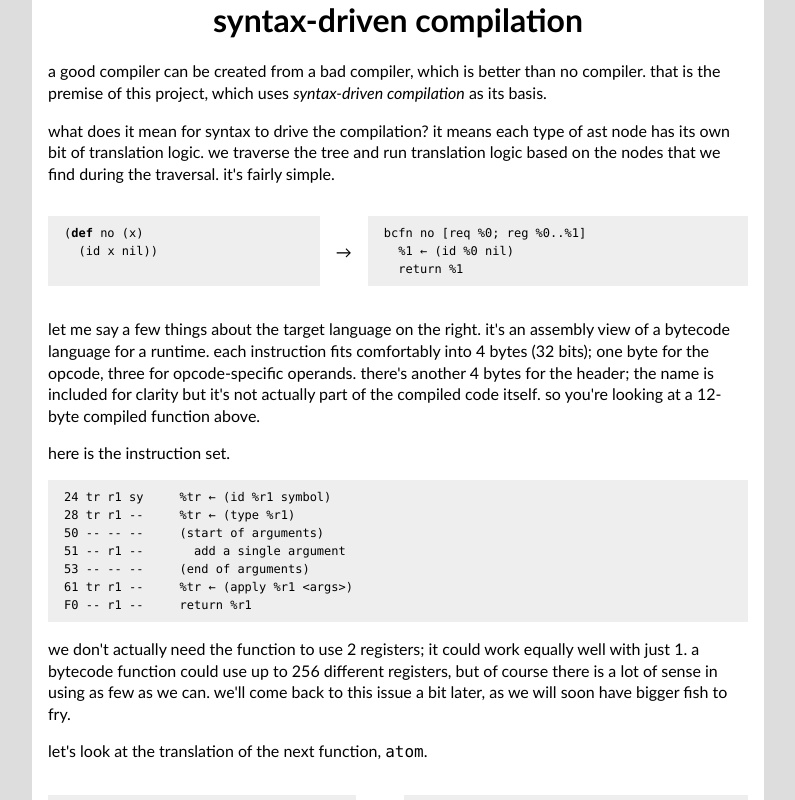
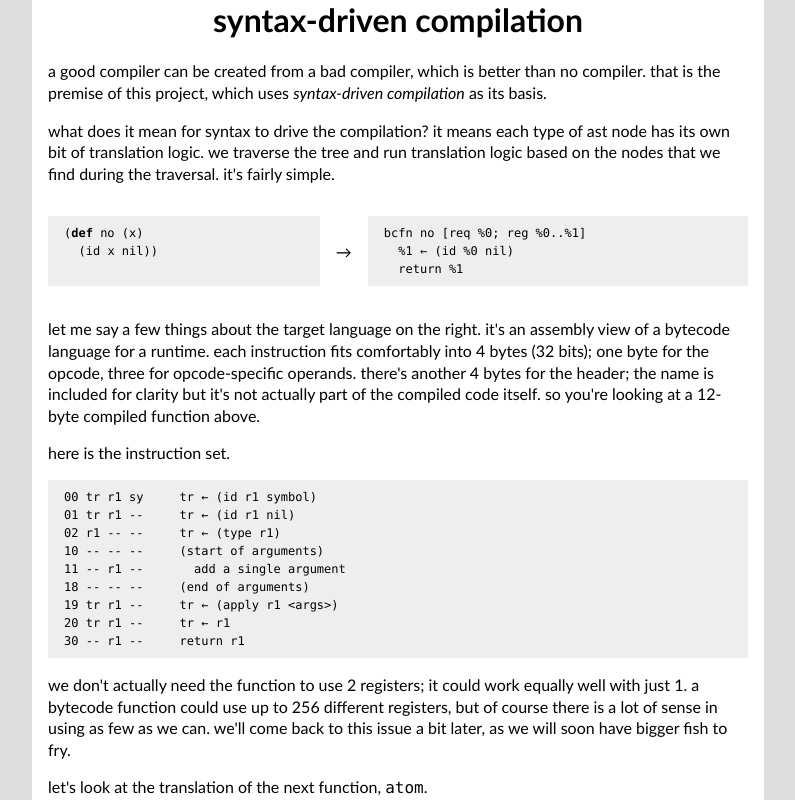
Before and after one commit to masak/syntax-driven, a React (Create React App) app: page / in a window 1280 px wide. Shown: the top 800 px of the page, without its empty margins (242-1037 px from the left). Built offline with nearby package versions, Linux system fonts and the light colour scheme.

Commit message:
Update opcodes

```diff
--- a/src/App.js
+++ b/src/App.js
@@ -51,13 +51,15 @@ const App = (props) => (
         here is the instruction set.
     </p>
 
-    <pre><code>24 tr r1 sy     %tr ← (id %r1 symbol) { "\n" }
-28 tr r1 --     %tr ← (type %r1)      { "\n" }
-50 -- -- --     (start of arguments)       { "\n" }
-51 -- r1 --       add a single argument    { "\n" }
-53 -- -- --     (end of arguments)         { "\n" }
-61 tr r1 --     %tr ← (apply %r1 &lt;args&gt;) { "\n" }
-F0 -- r1 --     return %r1</code></pre>
+    <pre><code>00 tr r1 sy     tr ← (id r1 symbol) { "\n" }
+01 tr r1 --     tr ← (id r1 nil)             { "\n" }
+02 r1 -- --     tr ← (type r1)               { "\n" }
+10 -- -- --     (start of arguments)         { "\n" }
+11 -- r1 --       add a single argument      { "\n" }
+18 -- -- --     (end of arguments)           { "\n" }
+19 tr r1 --     tr ← (apply r1 &lt;args&gt;) { "\n" }
+20 tr r1 --     tr ← r1                      { "\n" }
+30 -- r1 --     return r1</code></pre>
 
     <p>
         we don't actually need the function to use 2 registers;
```
